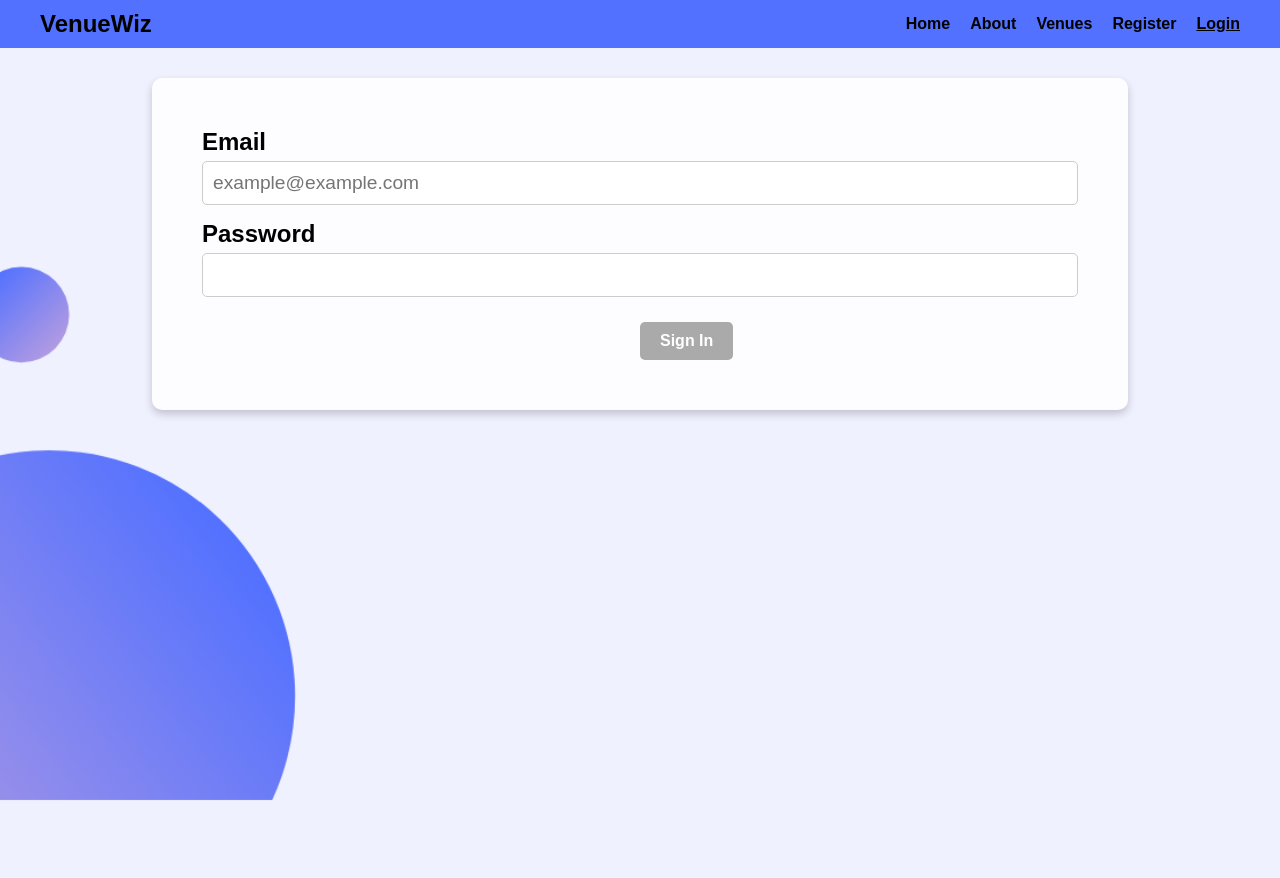
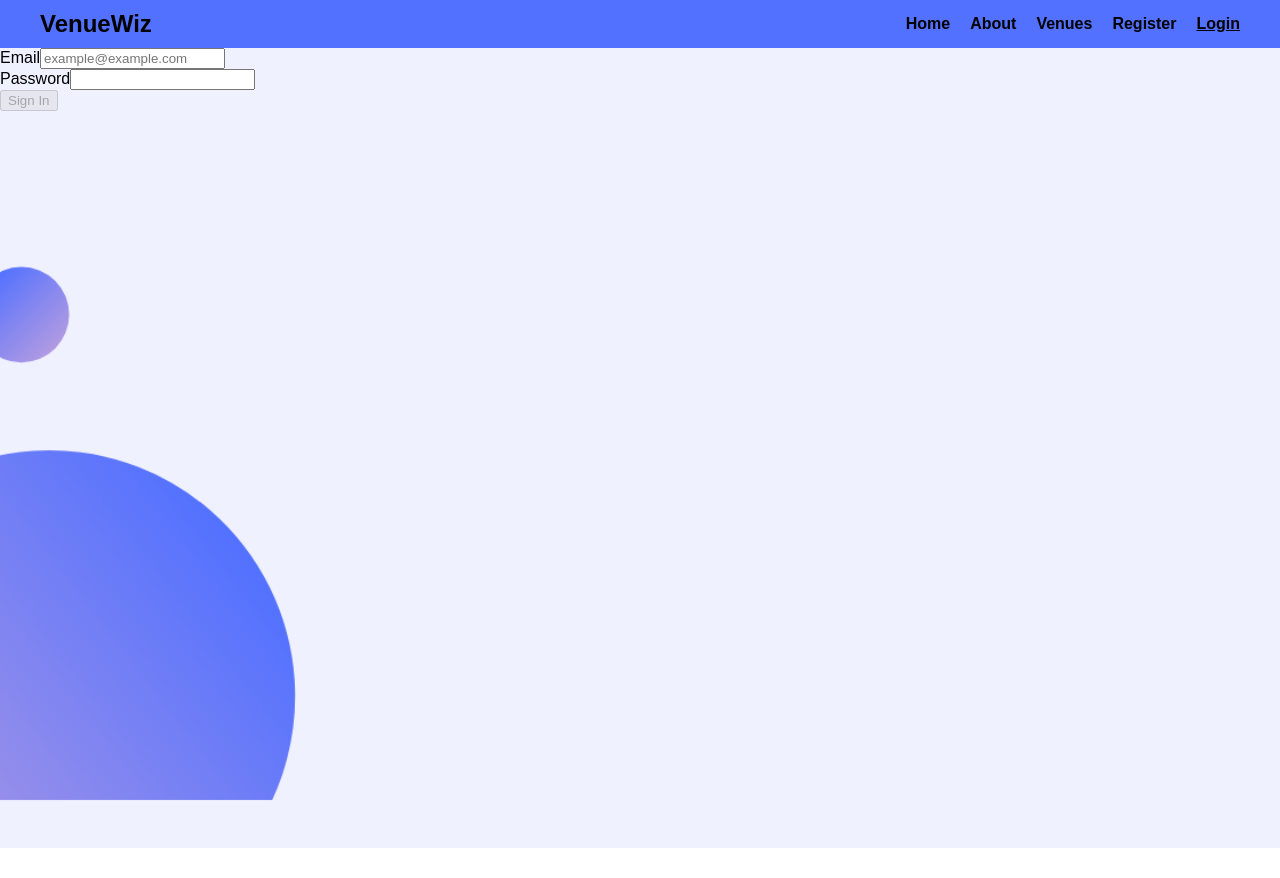
Before and after one commit to Amal229/VenueWiz-Front-end, a React (Vite) app in the folder client/: page /login in a window 1280 px wide. After the commit the page ends 848 px from the top, so only its background shows below. Built offline with nearby package versions, Linux system fonts and the light colour scheme.

Commit message:
style commented

```diff
--- a/client/src/App.css
+++ b/client/src/App.css
@@ -9,7 +9,7 @@ body,
 body {
   min-width: 100vw;
   margin: 0 auto;
-  background-image: url('../images/VenueWiz\ Website.png');
+  background-image: url('../images/VenueWiz Website.png');
   background-repeat: no-repeat;
   background-size: cover;
   background-attachment: fixed;
@@ -345,7 +345,7 @@ h1 {
 .venue-info-wrapper-detail button:hover {
   background-color: #3252e0;
 }
-.col {
+/*.col {
   margin: 30px;
 }
 
@@ -393,7 +393,7 @@ h1 {
   color: #000;
 }
 
-button {
+/*button {
   background-color: #5271ff;
   border: none;
   color: #fff;
@@ -408,7 +408,7 @@ button {
 
 button:disabled {
   background-color: #aaa;
-}
+}*/
 
 .invitation-container {
   display: flex;
```
